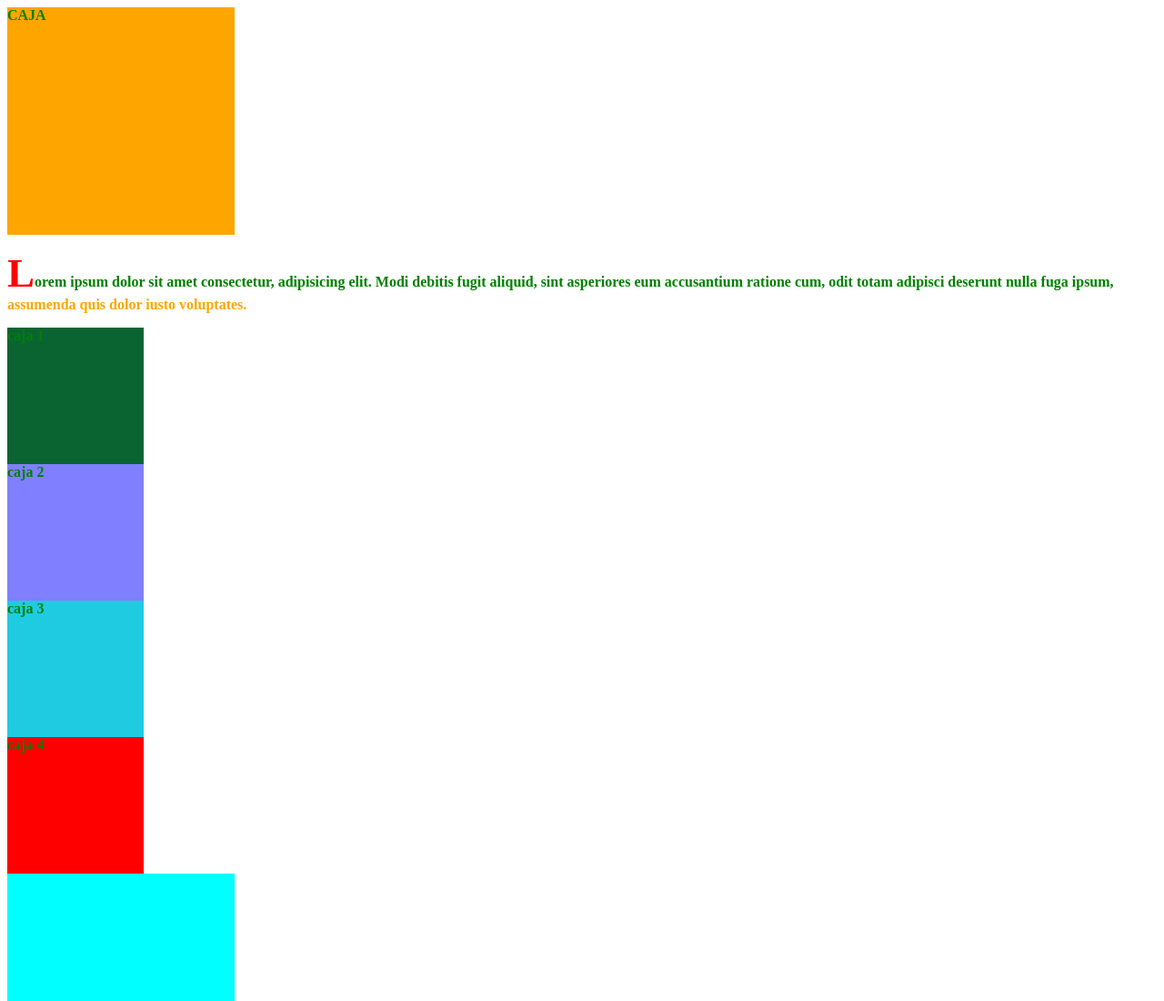
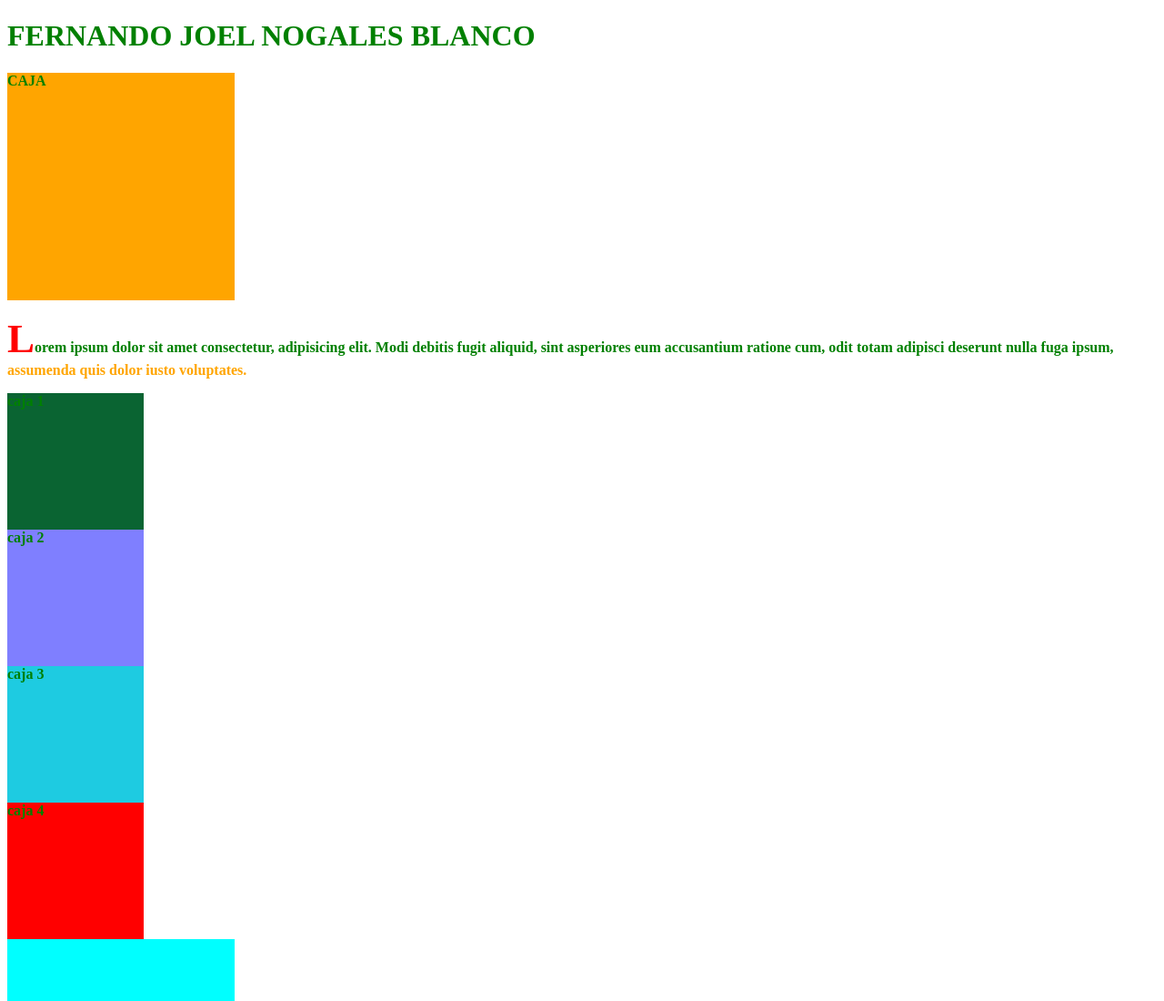
Before and after one commit to FernandoNB06/introducci-n-a-Css, a plain HTML site: page index.html in a window 1280 px wide. Shown: the top 1100 px of the page at 91% size. Drawn offline with Linux system fonts and the light colour scheme.

Commit message:
tercer commit

```diff
--- a/index.html
+++ b/index.html
@@ -15,7 +15,7 @@
 
 </head>
 <body>
-
+    <h1>FERNANDO JOEL NOGALES BLANCO</h1>
     <div>CAJA</div>
     <p >
         Lorem ipsum dolor sit amet consectetur, adipisicing elit. Modi debitis fugit aliquid, sint asperiores eum accusantium ratione cum, odit totam adipisci deserunt nulla fuga ipsum, assumenda quis dolor iusto voluptates.
```
